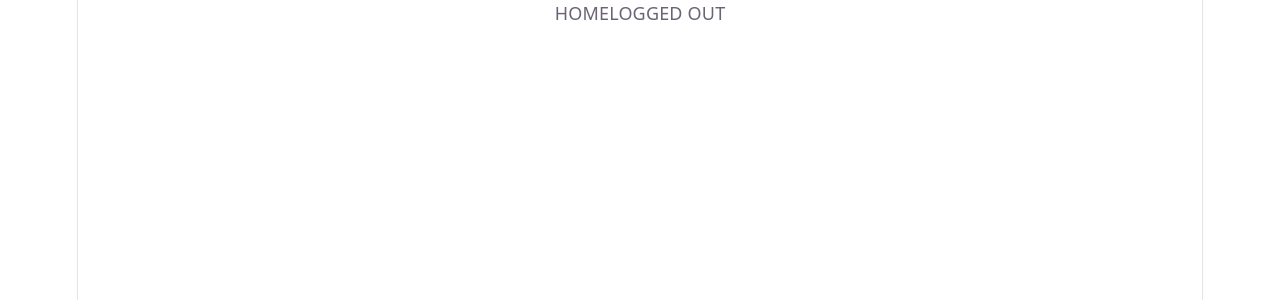
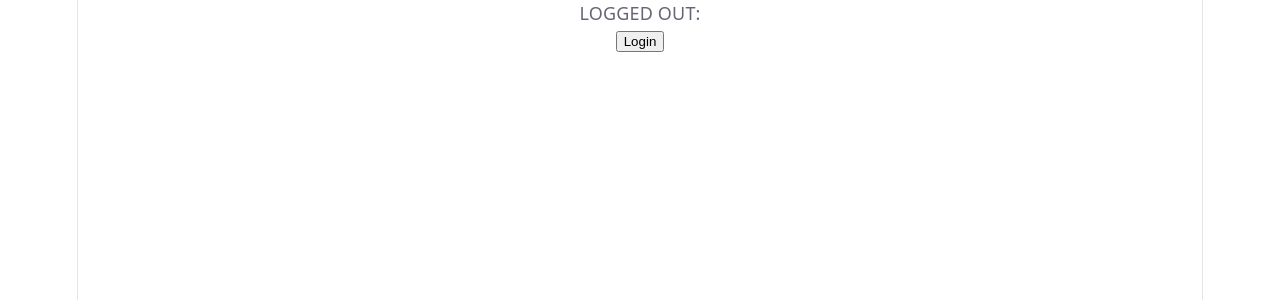
Before and after one commit to leightonmeredith/react-login, a React (Vite) app: page / in a window 1280 px wide. Shown: the top 300 px of the page. Built offline with nearby package versions, Linux system fonts and the light colour scheme.

Commit message:
add useNavigate to redirect

```diff
--- a/src/Home.tsx
+++ b/src/Home.tsx
@@ -1,11 +1,32 @@
+import { useNavigate } from "react-router";
 import { useAuth } from "./context/useAuth";
 
 export default function Home() {
-  const { email } = useAuth();
+  const navigate = useNavigate();
+  const { email, logoutUser } = useAuth();
+
+  const handleLogout = () => {
+    logoutUser();
+    navigate("/login");
+  };
+
   return (
     <div>
-      HOME
-      {email ? "LOGGED IN" : "LOGGED OUT"}
+      {email ? (
+        <>
+          LOGGED IN as <strong>{email}</strong>
+          <div className="button">
+            <button onClick={handleLogout}>LogOut</button>
+          </div>
+        </>
+      ) : (
+        <>
+          LOGGED OUT:
+          <div className="button">
+            <button>Login</button>
+          </div>
+        </>
+      )}
     </div>
   );
 }
--- a/src/LoginForm.tsx
+++ b/src/LoginForm.tsx
@@ -2,6 +2,7 @@ import { useState } from "react";
 import "./styles.css";
 import { login } from "./utils.tsx";
 import { useAuth } from "./context/useAuth.tsx";
+import { useNavigate } from "react-router";
 
 export default function LoginForm() {
   const [email, setEmail] = useState("");
@@ -10,17 +11,25 @@ export default function LoginForm() {
   const [error, setError] = useState("");
 
   const { loginUser } = useAuth();
+  const navigate = useNavigate();
 
   const handleLogin = async () => {
     setError("");
     setLoading(true);
+
     try {
       await login({ email, password });
-      loginUser({ email, user: "myUser" });
+      loginUser({ email, user: "testUser" });
       alert("Login Successful");
+      navigate("/");
+
       // eslint-disable-next-line @typescript-eslint/no-explicit-any
     } catch (error: any) {
-      setError(error.message);
+      if (error instanceof Error) {
+        setError(error.message);
+      } else {
+        setError("Something went wrong");
+      }
     } finally {
       setLoading(false);
     }
```
